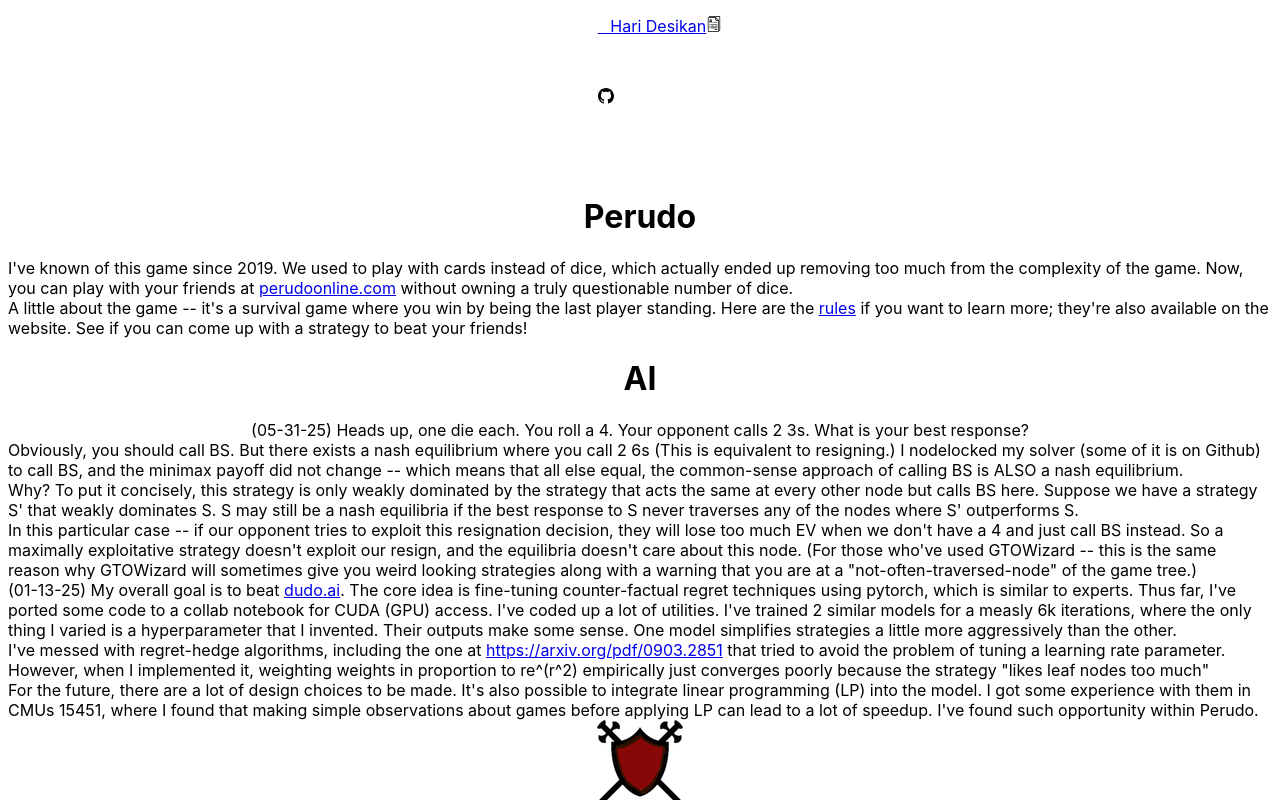
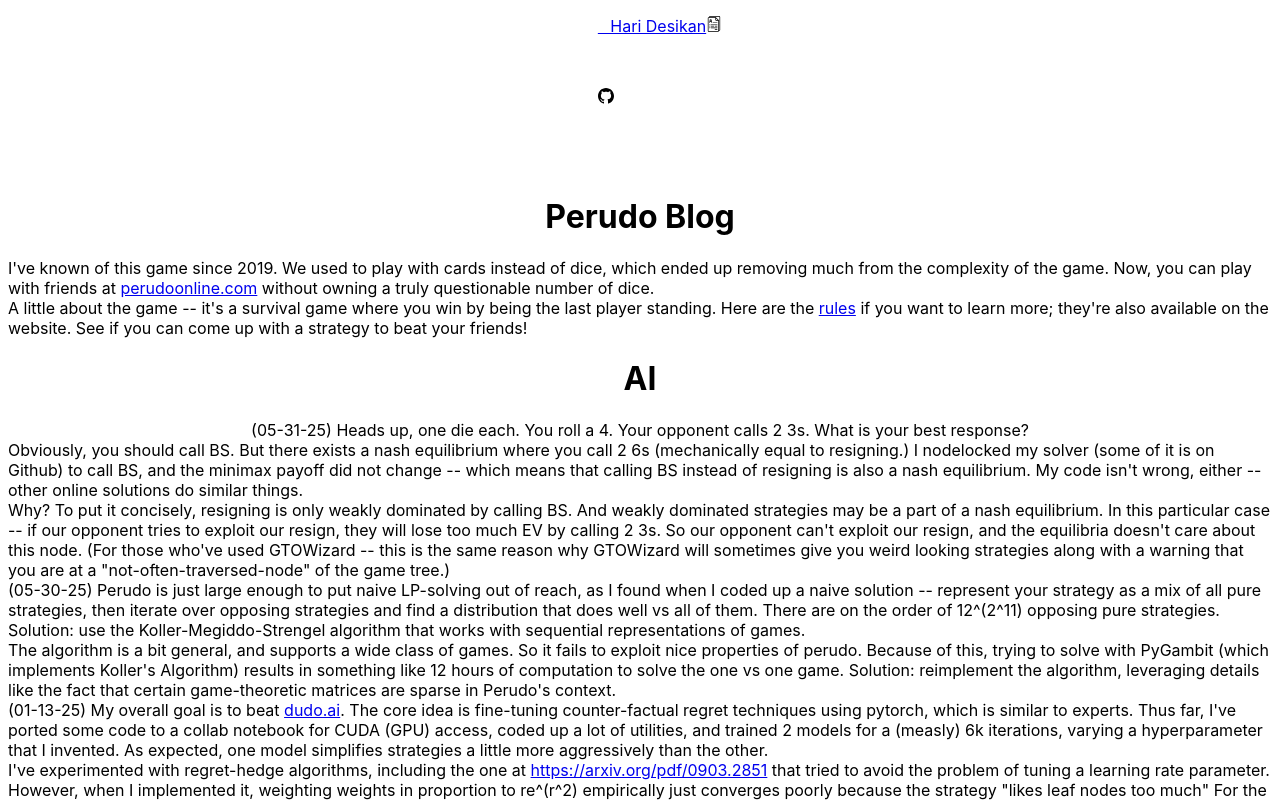
Before and after one commit to HeuristicHari/Hari_Website, a Next.js app: page /perudo_page in a window 1280 px wide. Shown: the top 800 px of the page. Built offline with nearby package versions, Linux system fonts and the light colour scheme.

Commit message:
blog update

```diff
--- a/pages/index.js
+++ b/pages/index.js
@@ -32,7 +32,7 @@ export default function Home() {
           /> */}
           <Tile
             title="Perudo"
-            content={<div><div className='text-md my-1'>High variance duel</div> <img src='/Images/perudo-template.png' className=' text-center my-8 sm:my-0 lg:my-4 '></img></div>}
+            content={<div><div className='text-md my-1'>High variance duel (06-04-25)</div> <img src='/Images/perudo-template.png' className=' text-center my-8 sm:my-0 lg:my-4 '></img></div>}
             link="perudo_page"
             bg={1}
           />
--- a/pages/perudo_page.js
+++ b/pages/perudo_page.js
@@ -14,10 +14,10 @@ export default function Perudo_page() {
 
 
 
-			<h1 className="text-center text-primary-900 mb-1 font-semibold text-2xl md:text-4xl tracking-tight">Perudo</h1>
+			<h1 className="text-center text-primary-900 mb-1 font-semibold text-2xl md:text-4xl tracking-tight">Perudo Blog</h1>
       <div className='text-black md:text-md space-x-2 sm: mx-16 md:mx-32 lg:mx-64'>I've known of this
-      game since 2019. We used to play with cards instead of dice, which actually ended up
-      removing too much from the complexity of the game. Now, you can play with your friends at
+      game since 2019. We used to play with cards instead of dice, which ended up
+      removing much from the complexity of the game. Now, you can play with friends at
       {' '} <a href="https://perudoonline.com" rel="noopener noreferrer" className="text-purple-700 hover:text-blue-700 hover:underline" >perudoonline.com</a>{' '} without owning a truly questionable number of dice.
 		</div>
 
@@ -31,46 +31,57 @@ export default function Perudo_page() {
       Heads up, one die each. You roll a 4. Your opponent calls 2 3s. What is your best response?
     </div>
 
-    <div className='text-black md:text-md space-x-2 sm: mx-16 md:mx-32 my-2 md:my-4 lg:mx-64'>
-      Obviously, you should call BS. But there exists a nash equilibrium where you call 2 6s (This is equivalent
-      to resigning.)
+    <div className='text-black md:text-md space-x-2 sm: mx-16 md:mx-32 lg:mx-64'>
+
+      Obviously, you should call BS. But there exists a nash equilibrium where you call 2 6s (mechanically equal to resigning.)
       I nodelocked my solver (some of it is on Github) to call BS, and the minimax payoff did not change -- which means that
-      all else equal, the common-sense approach of calling BS is ALSO a nash equilibrium.
+      calling BS instead of resigning is also a nash equilibrium. My code isn't wrong, either -- other online
+      solutions do similar things.
     </div>
 
     <div className='text-black md:text-md space-x-2 sm: mx-16 md:mx-32 my-2 md:my-4 lg:mx-64'>
-      Why? To put it concisely, this strategy is only weakly dominated by the strategy that acts
-      the same at every other node but calls BS here. Suppose we have a strategy
-      S' that weakly dominates S. S may still be a nash equilibria if the best response to S
-      never traverses any of the nodes where S' outperforms S.
+      Why? To put it concisely, resigning is only weakly dominated by calling BS. And weakly dominated
+      strategies may be a part of a nash equilibrium. In this particular case -- if our opponent tries to exploit our resign,
+      they will lose too much EV by calling 2 3s. So our opponent can't exploit our resign, and the equilibria doesn't care about this node.
+
+      (For those who've used GTOWizard -- this is the same reason why GTOWizard will sometimes give you weird looking
+      strategies along with a warning that you are at a "not-often-traversed-node" of the game tree.)
     </div>
 
     <div className='text-black md:text-md space-x-2 sm: mx-16 md:mx-32 my-2 md:my-4 lg:mx-64'>
-      In this particular case -- if our opponent tries to exploit this resignation decision,
-      they will lose too much EV when we don't have a 4 and just call BS instead. So a maximally
-      exploitative strategy doesn't exploit our resign, and the equilibria doesn't care about this node.
-      (For those who've used GTOWizard -- this is the same reason why GTOWizard will sometimes give you weird looking
-      strategies along with a warning that you are at a "not-often-traversed-node" of the game tree.)
+        (05-30-25)
+      Perudo is just large enough to put naive LP-solving out of reach, as I found when I coded up a
+      naive solution -- represent your strategy as a mix of all pure strategies, then iterate over opposing strategies
+      and find a distribution that does well vs all of them. There are on the order of
+      12^(2^11) opposing pure strategies. Solution: use the Koller-Megiddo-Strengel algorithm that works with
+      sequential representations of games.
+    </div>
+
+    <div className='text-black md:text-md space-x-2 sm: mx-16 md:mx-32 my-2 md:my-4 lg:mx-64'>
+      The algorithm is a bit general, and supports a wide class of games. So it fails to exploit nice properties
+      of perudo. Because of this, trying to solve with PyGambit (which implements Koller's Algorithm) results in something like
+      12 hours of computation to solve the one vs one game. Solution: reimplement the algorithm, leveraging details like the fact that
+      certain game-theoretic matrices are sparse in Perudo's context.
+
     </div>
 
     <div className='text-black md:text-md space-x-2 sm: mx-16 md:mx-32 md:my-0 lg:mx-64'>
         (01-13-25)
         My overall goal is to
         beat <a href="https://dudo.ai" rel="noopener noreferrer" className="text-purple-700 hover:text-blue-700 hover:underline">dudo.ai</a>. The core idea is fine-tuning counter-factual regret techniques using pytorch,
-        which is similar to experts. Thus far, I've ported some code to a collab notebook for CUDA (GPU) access. I've coded up a lot of utilities. I've trained 2 similar models for a measly 6k iterations, where the only thing
-        I varied is a hyperparameter that I invented. Their outputs make some sense. One model simplifies strategies a little more aggressively than the other.
+        which is similar to experts. Thus far, I've ported some code to a collab notebook for CUDA (GPU) access, coded up a lot of utilities, and trained 2 models for a (measly) 6k iterations, varying
+        a hyperparameter that I invented. As expected, one model simplifies strategies a little more aggressively than the other.
 
     </div>
 
        <div className='text-black md:text-md space-x-2 sm: mx-16 md:mx-32 my-2 md:my-4 lg:mx-64'>
-       I've messed with regret-hedge algorithms, including the one at <a href="https://arxiv.org/pdf/0903.2851" rel="noopener noreferrer" className="text-purple-700 hover:text-blue-700 hover:underline">https://arxiv.org/pdf/0903.2851</a> that tried to
+       I've experimented with regret-hedge algorithms, including the one at <a href="https://arxiv.org/pdf/0903.2851" rel="noopener noreferrer" className="text-purple-700 hover:text-blue-700 hover:underline">https://arxiv.org/pdf/0903.2851</a> that tried to
        avoid the problem of tuning a learning rate parameter. However, when I implemented it, weighting weights in
        proportion to re^(r^2) empirically just converges poorly because the strategy "likes leaf nodes too much"
-    </div>
 
-  <div className='text-black md:text-md space-x-2 sm: mx-16 md:mx-32 my-2 md:my-4 lg:mx-64'>
-        For the future, there are a lot of design choices to be made. It's also possible to integrate linear programming (LP) into the model. I got some experience with them in CMUs 15451, where I found that making simple observations about games
-        before applying LP can lead to a lot of speedup. I've found such opportunity within Perudo.
+        For the future, I intend to integrate linear programming (LP)
+        into the model, solving near-terminal states explicitly. I got some experience with LPs them in CMUs 15451, where I found that making simple observations about games
+        to construct LPs can lead to a lot of speedup.
   </div>
 
 
```
